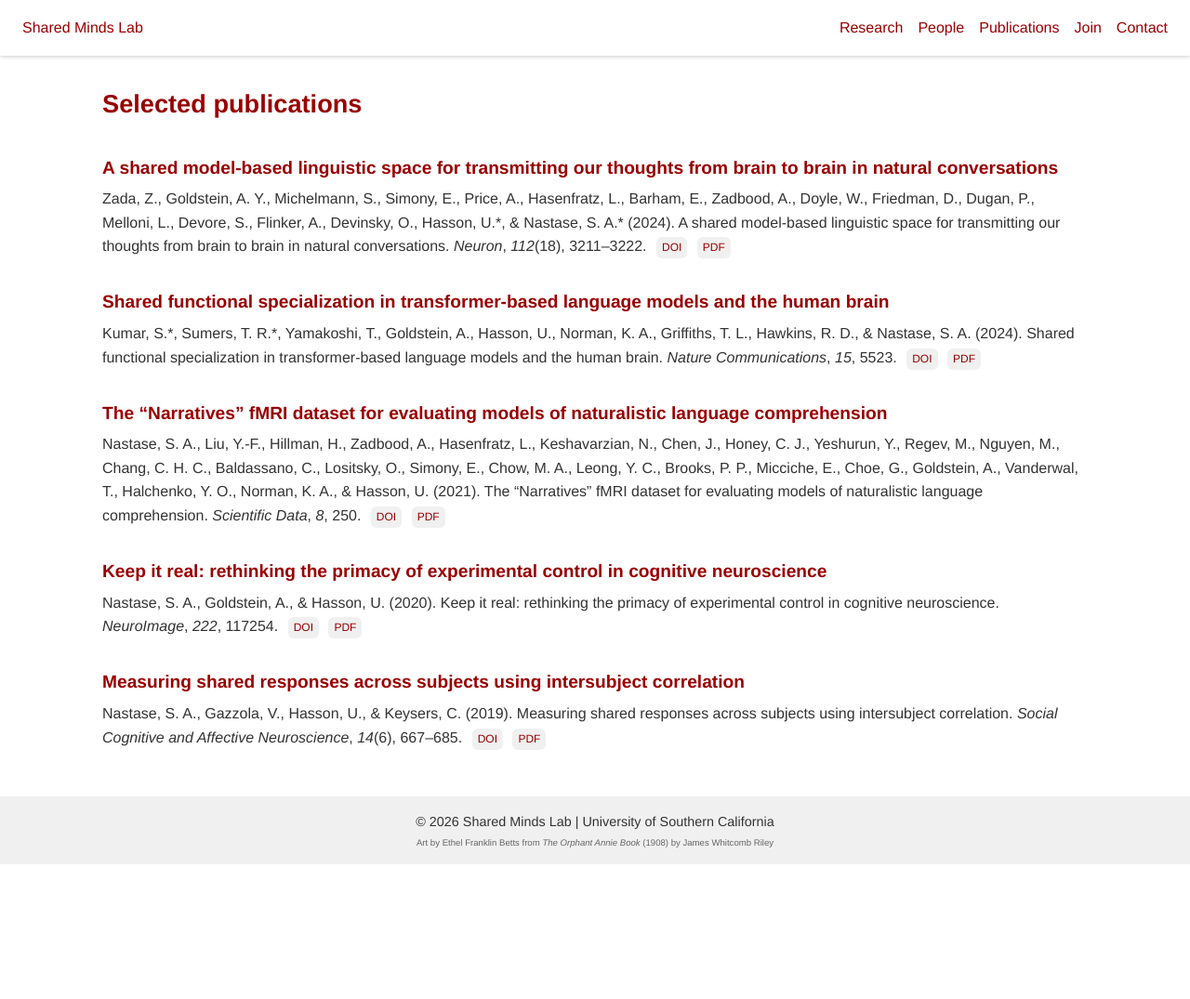
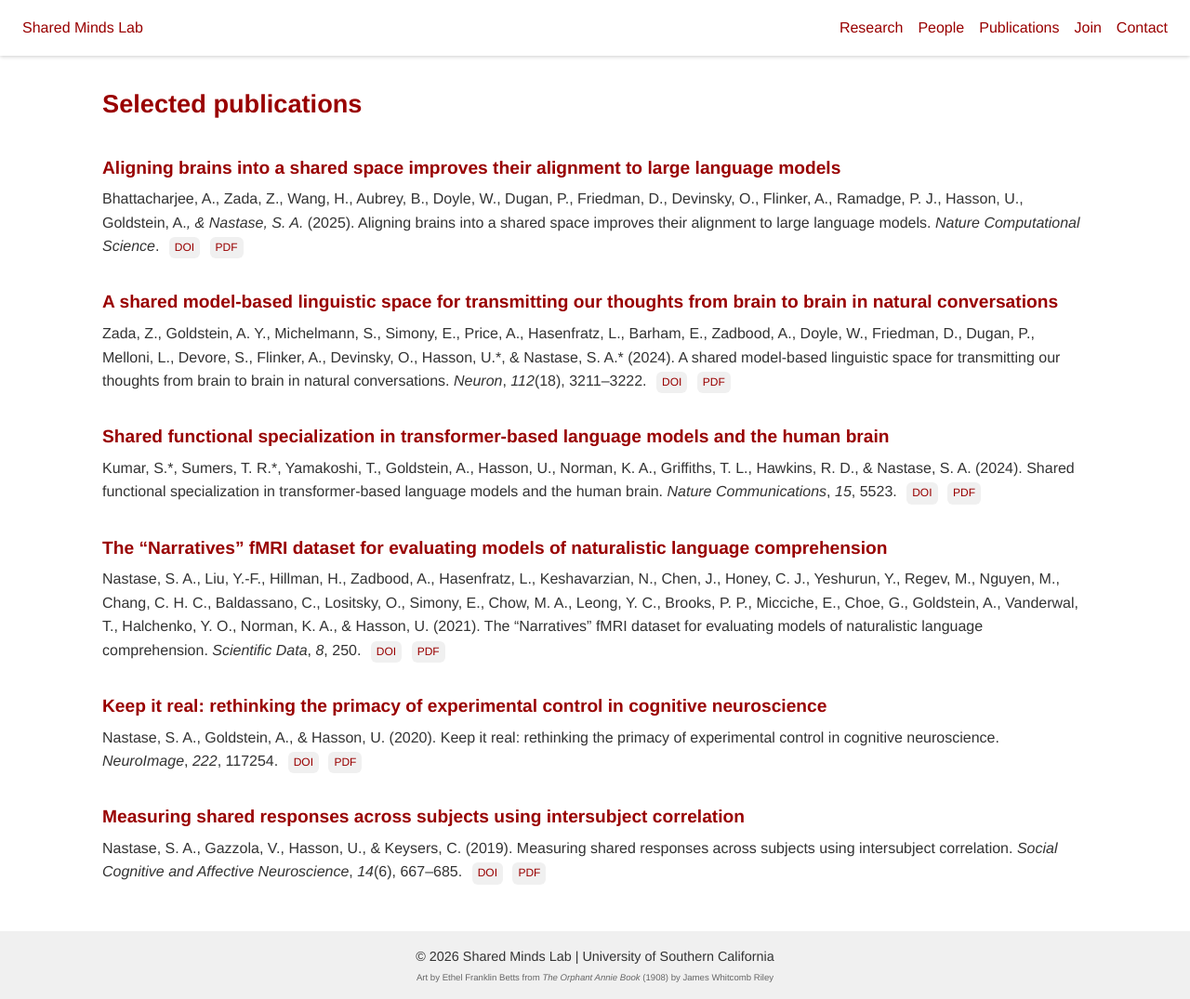
Before and after one commit to shared-minds/shared-minds.github.io, a Jekyll site: the page built from publications.html, in a window 1280 px wide and 1075 px high. Shown: the whole window at 93% size. Built offline with Jekyll 4.4.1, drawn with Linux system fonts in a browser that asks for light colours.

Commit message:
Update publications

```diff
--- a/_data/publications.yml
+++ b/_data/publications.yml
@@ -1,3 +1,9 @@
+- id: bhattacharjee2025natcomputsci
+  title: Aligning brains into a shared space improves their alignment to large language models
+  reference: Bhattacharjee, A., Zada, Z., Wang, H., Aubrey, B., Doyle, W., Dugan, P., Friedman, D., Devinsky, O., Flinker, A., Ramadge, P. J., Hasson, U., Goldstein, A.*, & Nastase, S. A.* (2025). Aligning brains into a shared space improves their alignment to large language models. *Nature Computational Science*.
+  doi: https://doi.org/10.1038/s43588-025-00900-y
+  pdf: https://snastase.github.io/files/Bhattacharjee_NCS_2025.pdf
+
 - id: zada2024neuron
   title: A shared model-based linguistic space for transmitting our thoughts from brain to brain in natural conversations
   reference: Zada, Z., Goldstein, A. Y., Michelmann, S., Simony, E., Price, A., Hasenfratz, L., Barham, E., Zadbood, A., Doyle, W., Friedman, D., Dugan, P., Melloni, L., Devore, S., Flinker, A., Devinsky, O., Hasson, U.\*, & Nastase, S. A.\* (2024). A shared model-based linguistic space for transmitting our thoughts from brain to brain in natural conversations. *Neuron*, *112*(18), 3211–3222.
--- a/publications.html
+++ b/publications.html
@@ -7,7 +7,7 @@ title: Publications
   <div class="container">
     <h2>Selected publications</h2>
     <div class="publications-list">
-	  {% assign key_pubs = "zada2024neuron,kumar2024natcommun,nastase2021scidata,nastase2020neuroimage,nastase2019scan" | split: "," %}
+	  {% assign key_pubs = "bhattacharjee2025natcomputsci,zada2024neuron,kumar2024natcommun,nastase2021scidata,nastase2020neuroimage,nastase2019scan" | split: "," %}
 	  {% for pub_id in key_pubs %}
         {% assign pub = site.data.publications | where: "id", pub_id | first %}
         {% if pub %}
```
